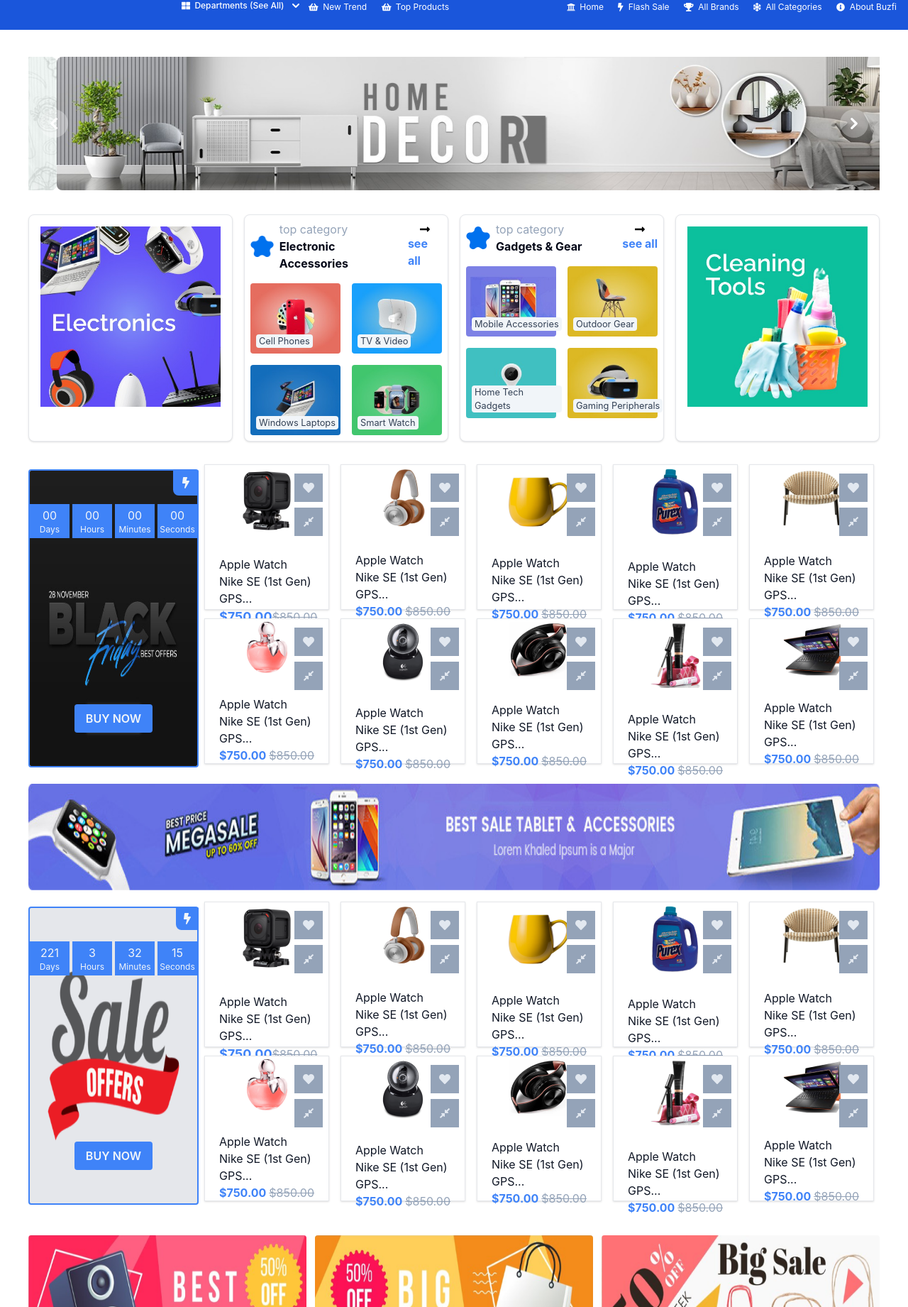
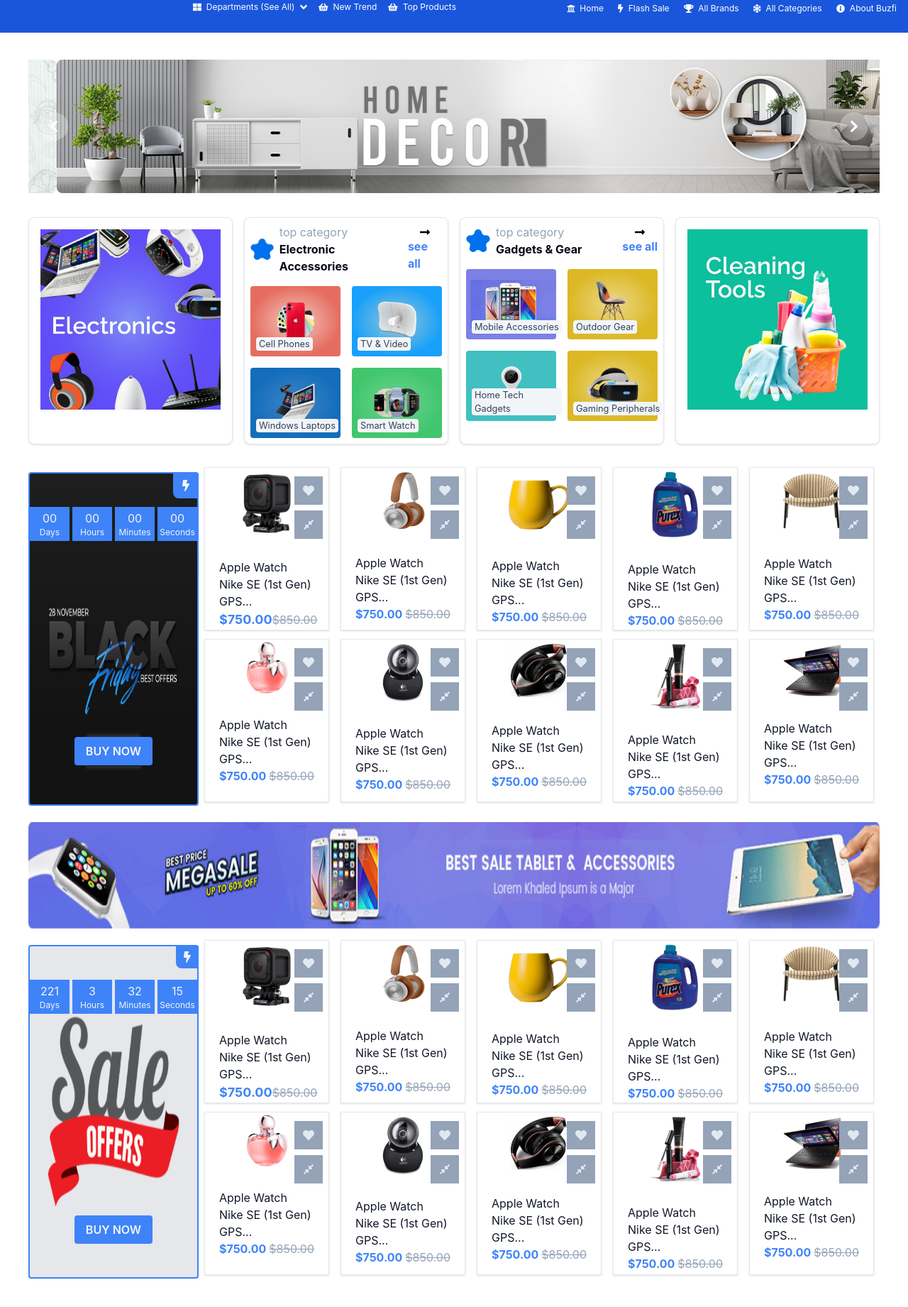
Before and after one commit to Sujon-Ahmed/buzfi, a website: page index.html in a window 1280 px wide. Shown: the part 106-1947 px from the top of the page at 71% size. Drawn offline with nearby package versions, Linux system fonts and the light colour scheme.

Commit message:
update project

```diff
--- a/index.html
+++ b/index.html
@@ -91,38 +91,42 @@
           </li>
         </ul>
         <div class="md:flex items-center justify-between hidden py-2">
-          <div class="">
-            <button id="dropdownDefaultButton" data-dropdown-toggle="dropdown"
-              class="text-white focus:outline-none focus:ring-blue-300 font-medium rounded-lg text-xs py-2.5 text-center inline-flex items-center hover:text-blue-400 dark:bg-blue-600 dark:hover:bg-blue-700 dark:focus:ring-blue-800"
-              type="button"><i class="fas fa-th-large"></i>&nbsp; Departments (See All) <svg class="w-2.5 h-2.5 ms-3"
-                aria-hidden="true" xmlns="http://www.w3.org/2000/svg" fill="none" viewBox="0 0 10 6">
-                <path stroke="currentColor" stroke-linecap="round" stroke-linejoin="round" stroke-width="2"
-                  d="m1 1 4 4 4-4" />
-              </svg>
-            </button>
-            <!-- Dropdown menu -->
-            <div id="dropdown"
-              class="z-50 hover:block hidden bg-white divide-y divide-gray-100 rounded-lg shadow w-auto dark:bg-gray-700">
-              <ul class="py-2 text-sm text-gray-700 dark:text-gray-200" aria-labelledby="dropdownDefaultButton">
-                <li class="w-auto">
-                  <a href="#" class="px-4 py-2 hover:bg-gray-100 hover:text-gray-700 dark:hover:bg-gray-600 dark:hover:text-white flex"><img
+          <div class="flex items-center">
+            <div class="">
+              <div class="group relative cursor-pointer py-2">
+
+                <div class="flex items-center justify-center px-2">
+                  <a class="menu-hover text-xs text-white hover:text-blue-400 px-2" onClick="">
+                    <i class="fas fa-th-large"></i>&nbsp; Departments (See All)
+                  </a>
+                  <span class="text-slate-100">
+                    <i class="fa fa-angle-down"></i>
+                  </span>
+                </div>
+
+                <div
+                  class="invisible absolute z-50 flex w-full flex-col bg-gray-100 py-1 px-4 text-gray-800 shadow-xl group-hover:visible rounded">
+                  <a
+                    class="my-2 border-b border-gray-100 py-1 text-gray-500 hover:text-blue-500 md:mx-2 text-xs flex gap-2 ">
+                    <img
                       src="./images/VQslawZQBQdvK4xrLil5vvWt4NFF7nPthi2FLcMg.svg" alt="" class="w-4 h-4 mr-1"> Computers
                     &
-                    Laptops</a>
-                </li>
-                <li class="w-auto">
-                  <a href="#"
-                    class="px-4 py-2 hover:bg-gray-100 hover:text-gray-700 dark:hover:bg-gray-600  dark:hover:text-white flex"><img
+                    Laptops
+                  </a>
+                  <a
+                    class="my-2 border-b border-gray-100 py-1 text-gray-500 hover:text-blue-500 md:mx-2 text-xs flex gap-2">
+                    <img
                       src="./images/vx4KN8h5wVo0mqdHvrQiG5olnuchadzxvPUY7ic0.svg" alt="" class="w-4 h-4 mr-1"> Kids &
-                    Bady</a>
-                </li>
-                <li class="w-auto">
-                  <a href="#"
-                    class="px-4 py-2 hover:bg-gray-100 hover:text-gray-700 dark:hover:bg-gray-600  dark:hover:text-white flex"><img
+                    Bady
+                  </a>
+                  <a
+                    class="my-2 border-b border-gray-100 py-1 text-gray-500 hover:text-blue-500 md:mx-2 text-xs flex gap-2">
+                    <img
                       src="./images/uZsem4a1RyOgVVO2h41RacXSL43t8J06e1VcyJIJ.svg" alt="" class="w-4 h-4 mr-1">
-                    Electronics</a>
-                </li>
-              </ul>
+                    Electronics
+                  </a>
+                </div>
+              </div>
             </div>
             <a href="" class="text-xs text-white hover:text-blue-400 px-2"><i class="fas fa-shopping-basket"></i>&nbsp;
               New
@@ -310,7 +314,7 @@
     <div class="py-4 flex sm:flex-row flex-col">
       <div class="sm:w-[20%] relative flex items-center justify-center flex-col mx-auto">
         <img src="./images/ya5BoDNxmdmRQKVC9BvTllbw3zcmsRJqZTjvQaVu 1.png"
-          class="h-[420px] rounded border-2 border-blue-500" alt="">
+          class="h-[470px] rounded border-2 border-blue-500" alt="">
         <span
           class="w-6 h-7 p-4 flex items-center justify-center bg-blue-500 text-slate-100 rounded-bl-lg rounded-tr-sm absolute top-2 border-2 border-blue-500 right-0"><i
             class="fa fa-bolt"></i></span>
@@ -333,11 +337,11 @@
             <small class="label text-xs">Seconds</small>
           </div>
         </div>
-        <a href="" class="uppercase bg-blue-500 p-2 text-slate-100 font-semibold px-4 absolute rounded bottom-14">buy
+        <a href="" class="uppercase bg-blue-500 p-2 text-slate-100 font-semibold px-4 absolute rounded bottom-16">buy
           now</a>
       </div>
       <div class="grid sm:grid-cols-5  sm:w-[80%]">
-        <div class="bg-white border border-gray-200 shadow hover:border-blue-500 mx-2 h-[205px] mb-3 mt-3 md:mt-0">
+        <div class="bg-white border border-gray-200 shadow hover:border-blue-500 mx-2 h-[230px] mb-3 mt-3 md:mt-0">
           <a href="#" class="relative">
             <img class="rounded mx-auto transition duration-300 ease-in-out hover:scale-110 overflow-hidden mt-1"
               src="./images/05-438x355-1 3.png" alt="product image" />
@@ -364,7 +368,7 @@
             </div>
           </div>
         </div>
-        <div class="bg-white border border-gray-200 shadow hover:border-blue-500 mx-2 h-[205px] mb-3">
+        <div class="bg-white border border-gray-200 shadow hover:border-blue-500 mx-2 h-[230px] mb-3">
           <a href="#" class="relative">
             <img class="rounded mx-auto transition duration-300 ease-in-out hover:scale-110 overflow-hidden mt-1"
               src="./images/product-offer-2 2.png" alt="product image" />
@@ -391,7 +395,7 @@
             </div>
           </div>
         </div>
-        <div class="bg-white border border-gray-200 shadow hover:border-blue-500 mx-2 h-[205px] mb-3">
+        <div class="bg-white border border-gray-200 shadow hover:border-blue-500 mx-2 h-[230px] mb-3">
           <a href="#" class="relative">
             <img class="rounded mx-auto transition duration-300 ease-in-out hover:scale-110 overflow-hidden mt-1"
               src="./images/coffee-cup-mug-white-mug-98aeb6c9580019fcc8d5408192b8c454 2.png" alt="product image" />
@@ -418,7 +422,7 @@
             </div>
           </div>
         </div>
-        <div class="bg-white border border-gray-200 shadow hover:border-blue-500 mx-2 h-[205px] mb-3">
+        <div class="bg-white border border-gray-200 shadow hover:border-blue-500 mx-2 h-[230px] mb-3">
           <a href="#" class="relative">
             <img class="rounded mx-auto transition duration-300 ease-in-out hover:scale-110 overflow-hidden mt-1"
               src="./images/9q85lva77u129rlqqsao3ld9oh-86f0c55218c88a1303e44ace679e9fbc 1.png" alt="product image" />
@@ -445,7 +449,7 @@
             </div>
           </div>
         </div>
-        <div class="bg-white border border-gray-200 shadow hover:border-blue-500 mx-2 h-[205px] mb-3">
+        <div class="bg-white border border-gray-200 shadow hover:border-blue-500 mx-2 h-[230px] mb-3">
           <a href="#" class="relative">
             <img class="rounded mx-auto transition duration-300 ease-in-out hover:scale-110 overflow-hidden mt-1"
               src="./images/fp6 2.png" alt="product image" />
@@ -472,7 +476,7 @@
             </div>
           </div>
         </div>
-        <div class="bg-white border border-gray-200 shadow hover:border-blue-500 mx-2 h-[205px] mb-3">
+        <div class="bg-white border border-gray-200 shadow hover:border-blue-500 mx-2 h-[230px] mb-3">
           <a href="#" class="relative">
             <img class="rounded mx-auto transition duration-300 ease-in-out hover:scale-110 overflow-hidden mt-1"
               src="./images/png-clipart-perfume-perfume-removebg-preview 1.png" alt="product image" />
@@ -499,7 +503,7 @@
             </div>
           </div>
         </div>
-        <div class="bg-white border border-gray-200 shadow hover:border-blue-500 mx-2 h-[205px] mb-3">
+        <div class="bg-white border border-gray-200 shadow hover:border-blue-500 mx-2 h-[230px] mb-3">
           <a href="#" class="relative">
             <img class="rounded mx-auto transition duration-300 ease-in-out hover:scale-110 overflow-hidden mt-1"
               src="./images/image 22.png" alt="product image" />
@@ -526,7 +530,7 @@
             </div>
           </div>
         </div>
-        <div class="bg-white border border-gray-200 shadow hover:border-blue-500 mx-2 h-[205px] mb-3">
+        <div class="bg-white border border-gray-200 shadow hover:border-blue-500 mx-2 h-[230px] mb-3">
           <a href="#" class="relative">
             <img class="rounded mx-auto transition duration-300 ease-in-out hover:scale-110 overflow-hidden mt-1"
               src="./images/image 23.png" alt="product image" />
@@ -553,7 +557,7 @@
             </div>
           </div>
         </div>
-        <div class="bg-white border border-gray-200 shadow hover:border-blue-500 mx-2 h-[205px]">
+        <div class="bg-white border border-gray-200 shadow hover:border-blue-500 mx-2 h-[230px] mb-3">
           <a href="#" class="relative">
             <img class="rounded mx-auto transition duration-300 ease-in-out hover:scale-110 overflow-hidden mt-1"
               src="./images/pngegg (3) 2.png" alt="product image" />
@@ -580,7 +584,7 @@
             </div>
           </div>
         </div>
-        <div class="bg-white border border-gray-200 shadow hover:border-blue-500 mx-2 h-[205px]">
+        <div class="bg-white border border-gray-200 shadow hover:border-blue-500 mx-2 h-[230px] mb-3">
           <a href="#" class="relative">
             <img class="rounded mx-auto transition duration-300 ease-in-out hover:scale-110 overflow-hidden mt-1"
               src="./images/image 25.png" alt="product image" />
@@ -613,21 +617,20 @@
     </div>
 
     <div class="flex items-center justify-center">
-      <img src="./images/220425004.png" alt=""
-        class="rounded h-[150px] w-full bg-cover" />
+      <img src="./images/220425004.png" alt="" class="rounded h-[150px] w-full bg-cover" />
     </div>
 
     <!-- sale products -->
     <div class="py-4 flex sm:flex-row flex-col">
       <div class="sm:w-[20%] relative flex items-center justify-center flex-col mx-auto">
         <img src="./images/sales-symbol-ribbon-printing-offers-13e60afe5a19bbd4a5aa8b0d2743c657 2.png"
-          class="w-full h-[420px] rounded bg-gray-200 border-2 border-blue-500" alt="">
+          class="w-full h-[470px] rounded bg-gray-200 border-2 border-blue-500" alt="">
         <span
           class="w-6 h-7 p-4 flex items-center justify-center bg-blue-500 text-slate-100 rounded-bl-lg rounded-tr-sm absolute top-2 right-0"><i
             class="fa fa-bolt"></i></span>
         <div class="absolute top-14 flex items-center justify-center gap-1 countdown">
           <div class="bg-blue-500 text-slate-100 p-6 w-14 h-10 flex items-center justify-center flex-col">
-           <span class="days">00</span>
+            <span class="days">00</span>
             <small class="label text-xs">Days</small>
           </div>
           <div class="bg-blue-500 text-slate-100 p-6 w-14 h-10 flex items-center justify-center flex-col">
@@ -639,7 +642,7 @@
             <small class="label text-xs">Minutes</small>
           </div>
           <div class="bg-blue-500 text-slate-100 p-6 w-14 h-10 flex items-center justify-center flex-col">
-           <span class="seconds">00</span>
+            <span class="seconds">00</span>
             <small class="label text-xs">Seconds</small>
           </div>
         </div>
@@ -647,7 +650,7 @@
           now</a>
       </div>
       <div class="sm:w-[80%] grid sm:grid-cols-5">
-        <div class="bg-white border border-gray-200 shadow hover:border-blue-500 mx-2 h-[205px] mb-3">
+        <div class="bg-white border border-gray-200 shadow hover:border-blue-500 mx-2 h-[230px] mb-3 mt-3 md:mt-0">
           <a href="#" class="relative">
             <img class="rounded mx-auto transition duration-300 ease-in-out hover:scale-110 overflow-hidden mt-1"
               src="./images/05-438x355-1 3.png" alt="product image" />
@@ -674,7 +677,7 @@
             </div>
           </div>
         </div>
-        <div class="bg-white border border-gray-200 shadow hover:border-blue-500 mx-2 h-[205px] mb-3">
+        <div class="bg-white border border-gray-200 shadow hover:border-blue-500 mx-2 h-[230px] mb-3">
           <a href="#" class="relative">
             <img class="rounded mx-auto transition duration-300 ease-in-out hover:scale-110 overflow-hidden mt-1"
               src="./images/product-offer-2 2.png" alt="product image" />
@@ -701,7 +704,7 @@
             </div>
           </div>
         </div>
-        <div class="bg-white border border-gray-200 shadow hover:border-blue-500 mx-2 h-[205px] mb-3">
+        <div class="bg-white border border-gray-200 shadow hover:border-blue-500 mx-2 h-[230px] mb-3">
           <a href="#" class="relative">
             <img class="rounded mx-auto transition duration-300 ease-in-out hover:scale-110 overflow-hidden mt-1"
               src="./images/coffee-cup-mug-white-mug-98aeb6c9580019fcc8d5408192b8c454 2.png" alt="product image" />
@@ -728,7 +731,7 @@
             </div>
           </div>
         </div>
-        <div class="bg-white border border-gray-200 shadow hover:border-blue-500 mx-2 h-[205px] mb-3">
+        <div class="bg-white border border-gray-200 shadow hover:border-blue-500 mx-2 h-[230px] mb-3">
           <a href="#" class="relative">
             <img class="rounded mx-auto transition duration-300 ease-in-out hover:scale-110 overflow-hidden mt-1"
               src="./images/9q85lva77u129rlqqsao3ld9oh-86f0c55218c88a1303e44ace679e9fbc 1.png" alt="product image" />
@@ -755,7 +758,7 @@
             </div>
           </div>
         </div>
-        <div class="bg-white border border-gray-200 shadow hover:border-blue-500 mx-2 h-[205px] mb-3">
+        <div class="bg-white border border-gray-200 shadow hover:border-blue-500 mx-2 h-[230px] mb-3">
           <a href="#" class="relative">
             <img class="rounded mx-auto transition duration-300 ease-in-out hover:scale-110 overflow-hidden mt-1"
               src="./images/fp6 2.png" alt="product image" />
@@ -782,7 +785,7 @@
             </div>
           </div>
         </div>
-        <div class="bg-white border border-gray-200 shadow hover:border-blue-500 mx-2 h-[205px] mb-3">
+        <div class="bg-white border border-gray-200 shadow hover:border-blue-500 mx-2 h-[230px] mb-3">
           <a href="#" class="relative">
             <img class="rounded mx-auto transition duration-300 ease-in-out hover:scale-110 overflow-hidden mt-1"
               src="./images/png-clipart-perfume-perfume-removebg-preview 1.png" alt="product image" />
@@ -809,7 +812,7 @@
             </div>
           </div>
         </div>
-        <div class="bg-white border border-gray-200 shadow hover:border-blue-500 mx-2 h-[205px] mb-3">
+        <div class="bg-white border border-gray-200 shadow hover:border-blue-500 mx-2 h-[230px] mb-3">
           <a href="#" class="relative">
             <img class="rounded mx-auto transition duration-300 ease-in-out hover:scale-110 overflow-hidden mt-1"
               src="./images/image 22.png" alt="product image" />
@@ -836,7 +839,7 @@
             </div>
           </div>
         </div>
-        <div class="bg-white border border-gray-200 shadow hover:border-blue-500 mx-2 h-[205px] mb-3">
+        <div class="bg-white border border-gray-200 shadow hover:border-blue-500 mx-2 h-[230px] mb-3">
           <a href="#" class="relative">
             <img class="rounded mx-auto transition duration-300 ease-in-out hover:scale-110 overflow-hidden mt-1"
               src="./images/image 23.png" alt="product image" />
@@ -863,7 +866,7 @@
             </div>
           </div>
         </div>
-        <div class="bg-white border border-gray-200 shadow hover:border-blue-500 mx-2 h-[205px]">
+        <div class="bg-white border border-gray-200 shadow hover:border-blue-500 mx-2 h-[230px] mb-3">
           <a href="#" class="relative">
             <img class="rounded mx-auto transition duration-300 ease-in-out hover:scale-110 overflow-hidden mt-1"
               src="./images/pngegg (3) 2.png" alt="product image" />
@@ -890,7 +893,7 @@
             </div>
           </div>
         </div>
-        <div class="bg-white border border-gray-200 shadow hover:border-blue-500 mx-2 h-[205px]">
+        <div class="bg-white border border-gray-200 shadow hover:border-blue-500 mx-2 h-[230px] mb-3">
           <a href="#" class="relative">
             <img class="rounded mx-auto transition duration-300 ease-in-out hover:scale-110 overflow-hidden mt-1"
               src="./images/image 25.png" alt="product image" />
```
Also changed, not shown: dist/output.css.
